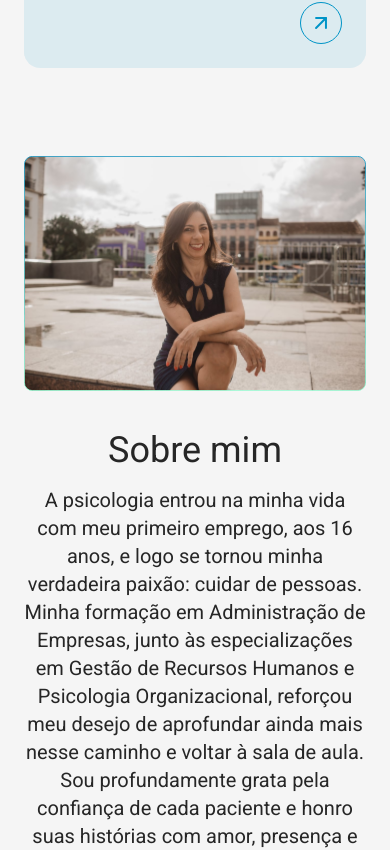
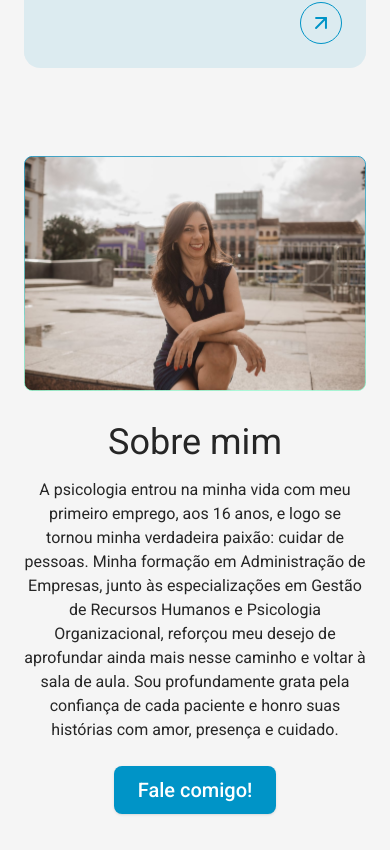
Before and after one commit to DevGustavoGantois/website-psychology, a Next.js app: page / in a window 390 px wide. Shown: the part 2739-3589 px from the top of the page. Built offline with nearby package versions, Linux system fonts and the light colour scheme.

Commit message:
fix: Adjusting responsive screen in about section.

```diff
--- a/src/app/s-about.tsx
+++ b/src/app/s-about.tsx
@@ -6,18 +6,33 @@ import Link from "next/link";
 export function HomeAbout() {
   return (
     <section className="max-w-[1550px] mx-auto p-6 lg:p-0 mt-10 lg:mt-20" id="About">
-      {HomeAboutData.map((item, index) => {
-        return (
-            <div key={index}>
-                <div className="flex flex-col lg:flex-row justify-center lg:justify-around">
-        <figure>
-          <Image src="/ImgAbout.svg" width={600} height={600} quality={100} alt="" data-aos="flip-up" />
+      {HomeAboutData.map((item, index) => (
+        <div key={index} className="flex flex-col lg:flex-row justify-center lg:justify-around items-center lg:items-start gap-8">
+          {/* Imagem */}
+          <figure className="flex justify-center lg:justify-start">
+            <Image
+              src="/ImgAbout.svg"
+              width={600}
+              height={600}
+              quality={100}
+              alt=""
+              data-aos="flip-up"
+            />
           </figure>
-        <div>
-          <h1 className="text-[#262626] text-center lg:text-start mt-10 lg:mt-0 text-4xl lg:text-5xl mb-4 font-primary" data-aos="fade-down">
+
+          {/* Texto e Botão */}
+          <div className="text-center lg:text-left flex flex-col justify-center items-center lg:items-start">
+            <h1
+              className="text-[#262626] text-4xl lg:text-5xl mb-4 font-primary"
+              data-aos="fade-down"
+            >
               {item.title}
             </h1>
-          <p className="text-[#262626] text-center lg:text-start max-w-[484px] mb-6 text-xl font-primary" data-aos="fade-down" data-aos-delay="200">
+            <p
+              className="text-[#262626] max-w-[484px] mb-6 text-base lg:text-xl font-primary"
+              data-aos="fade-down"
+              data-aos-delay="200"
+            >
               {item.description}
             </p>
             <div className="flex justify-center lg:justify-start" data-aos="fade-down">
@@ -29,9 +44,7 @@ export function HomeAbout() {
             </div>
           </div>
         </div>
-            </div>
-        )
-      })}
+      ))}
     </section>
   );
 }
```
Lines whose indentation alone changed are shown as unchanged.
